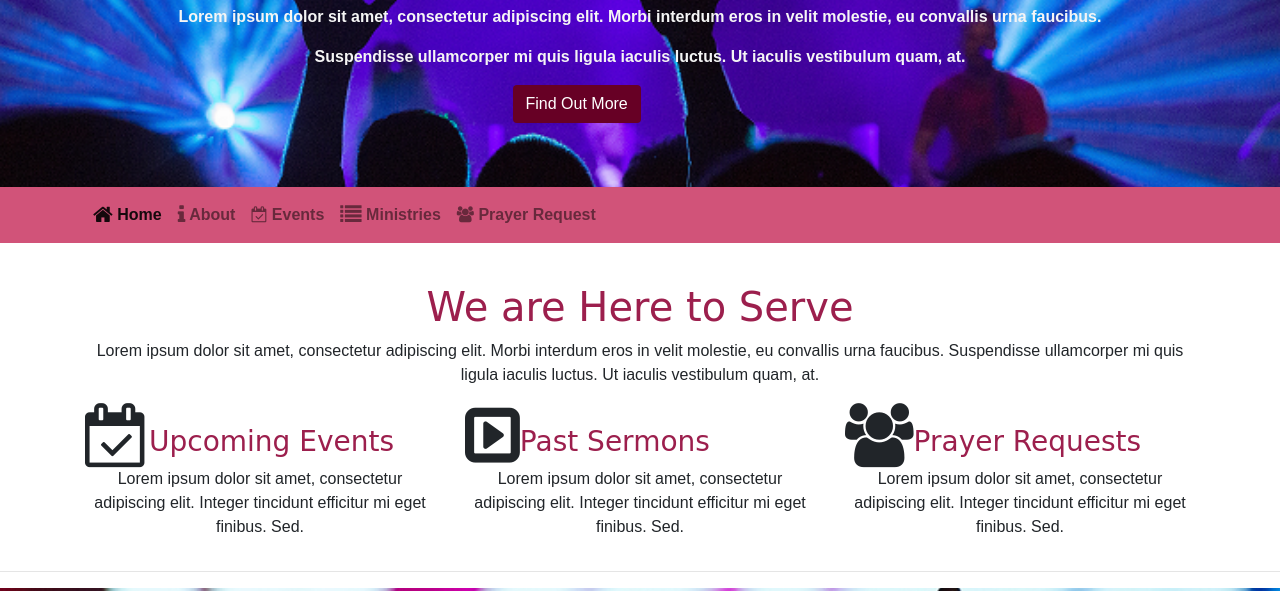
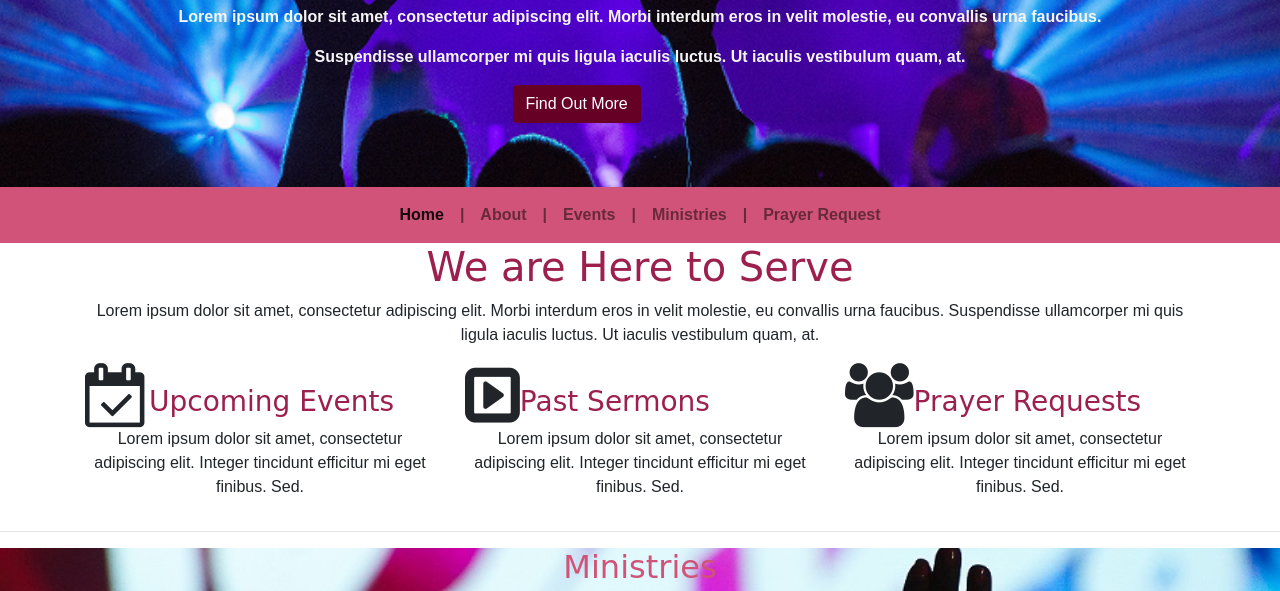
Before and after one commit to cjiles/Empowerment, a website: page index.html in a window 1280 px wide. Shown: the part 149-740 px from the top of the page. Drawn offline with nearby package versions, Linux system fonts and the light colour scheme.

Commit message:
Centered Navigation

```diff
--- a/css/styles.css
+++ b/css/styles.css
@@ -102,7 +102,21 @@
     background-color: #d15379;
  }
 
+ /* .navbar-nav{
+     position: absolute
+    left: 30px;
+    transform: translatex(-40px);
+ } */
+
+
  #findMore{
      background-color: #670025;
      color: white;
  }
+
+ .navbar-nav.navbar-center{
+     position: absolute;
+     left: 50%;
+     transform: translatex(-50%);
+
+ }
--- a/index.html
+++ b/index.html
@@ -46,40 +46,25 @@
     <nav class="navbar navbar-expand-sm navbar-light sticky-top">
             <!--Navbar-expand-sm is for small view ports. Navbar dark is to lighten up default font color, sticky-top sticks navbar to top of page. -->
             <div class="container">
-                <button class="navbar-toggler" type="button" data-toggle="collapse" data-target="#nucampNavbar">
+                <button class="navbar-toggler" type="button" data-toggle="collapse" data-target="#empowerNavbar">
                     <!--ml-auto pushes toggler menu to right-->
                     <span class="navbar-toggler-icon"></span>
                 <!-- Button for Navbar.  Is in the position of code -->
                 </button>
-                <div class="collapse navbar-collapse" id="nucampNavbar">
+                <div class="collapse navbar-collapse" id="empowerNavbar">
                     <!--Makes menu collapse when in smaller viewport.  Using the ID of the button below-->
-                    <ul class="navbar-nav">
-                        <li class="nav-item active"><a class="nav-link" href="index.html"><i class="fa fa-home fa-lg"></i> Home</a></li>
-                        <li class="nav-item"><a class="nav-link" href="aboutus.html"><i class="fa fa-info fa-lg"></i> About</a></li>
-                        <li class="nav-item"><a class="nav-link" href="#"><i class="fa fa-calendar-check-o" aria-hidden="true"></i>  Events</a></li>
-                        <li class="nav-item"><a class="nav-link" href="#"><i class="fa fa-list fa-lg"></i> Ministries</a></li>
-                        <li class="nav-item"><a class="nav-link" href="prayerrequest.html"><i class="fa fa-users" aria-hidden="true"></i>  Prayer Request</a></li>
+                    <ul class="navbar-nav mx-auto text-center">
+                        <li class="nav-item active"><a class="nav-link" href="index.html"> Home</a></li>
+                        <li class="nav-item"><a class="nav-link"> | </a></li>
+                        <li class="nav-item"><a class="nav-link" href="aboutus.html"> About</a></li>
+                        <li class="nav-item"><a class="nav-link"> | </a></li>
+                        <li class="nav-item"><a class="nav-link" href="#"> Events </a></li>
+                        <li class="nav-item"><a class="nav-link"> | </a></li>
+                        <li class="nav-item"><a class="nav-link" href="#">Ministries</a></li>
+                        <li class="nav-item"><a class="nav-link"> | </a></li>
+                        <li class="nav-item"><a class="nav-link" href="prayerrequest.html"> Prayer Request</a></li>
                     <!--fa class inputs icons from FontAwesome framework which was installed in folder-->
                     </ul>
-                </div>
-            </div>
-        </nav>
-
-    <!-- <nav class="navbar navbar-expand-sm sticky-top navbar-dark navbar-center">
-            <!--Navbar-expand-sm is for small view ports. Navbar dark is to lighten up default font color, sticky-top sticks navbar to top of page. -->
-            <div class="container">
-                <button class="navbar-toggler" type="button" data-toggle="collapse" data-target="#empowerNavbar">
-                    <span class="navbar-toggler-icon"></span>
-                </button>
-                <div class="collapse navbar-collapse" id="#empowerNavbar">
-                <!--Makes menu collapse when in smaller viewport.  Using the ID of the button above-->
-                        <ul class="navbar-nav">
-                            <li class="nav-item active"> <a class="nav-link" href="index.html"> Home </a> </li>
-                            <li class="nav-item"> <a class="nav-link" href="aboutus.html"> About </a> </li>
-                            <li class="nav-item"> <a class="nav-link" href="#"> Events </a> </li>
-                            <li class="nav-item"> <a class="nav-link" href="#"> Ministries </a> </li>
-                            <li class="nav-item"> <a class="nav-link" href="prayerrequest.html"> Prayer Requests</a> </li>
-                        </ul>
                 </div>
             </div>
         </nav>
```
Also changed, not shown: aboutus.html (+4 -4 lines), prayerrequest.html (+11 -7 lines).
